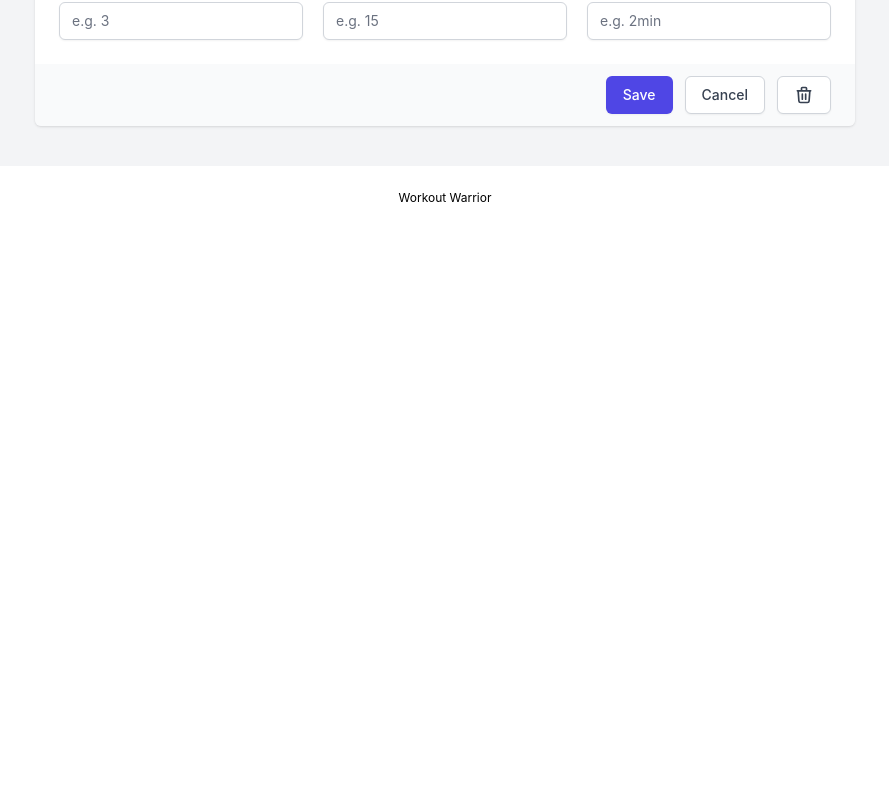
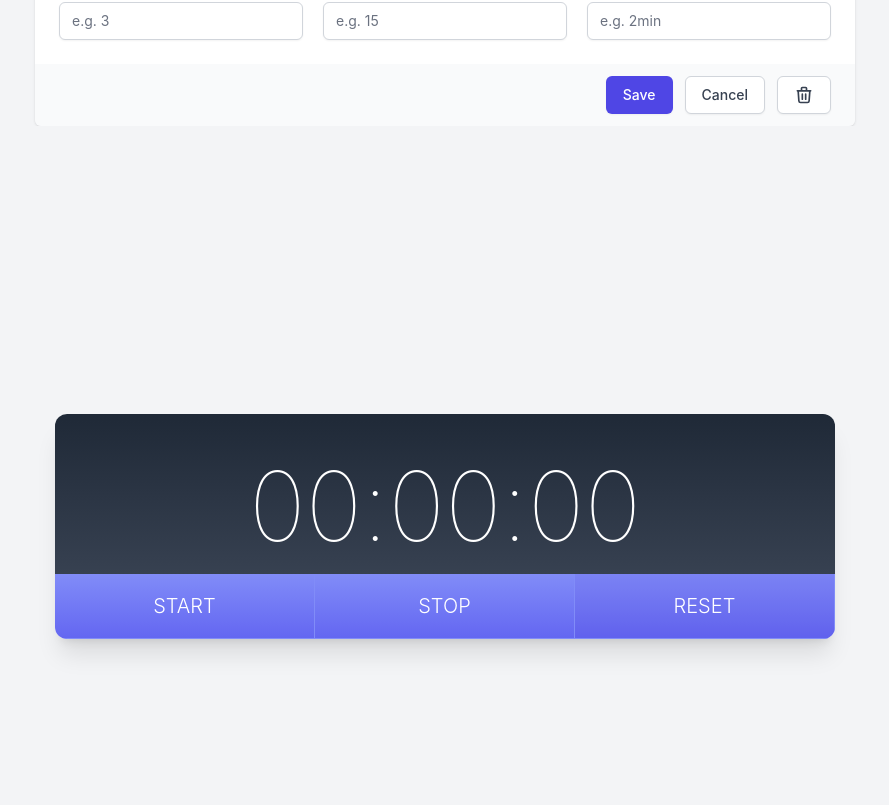
Before and after one commit to ashby-git/workout-warrior, a Next.js app: page / in a window 1280 px wide. Shown: the part 1155-1960 px from the top of the page, without its empty margins (195-1084 px from the left). Before the commit the page ends 1385 px from the top, so only its background shows below. Built offline with nearby package versions, Linux system fonts and the light colour scheme.

Commit message:
💄add stopwatch design

```diff
--- /dev/null
+++ b/components/stopwatch/stopwatch.tsx
@@ -0,0 +1,40 @@
+import React from "react";
+
+const Stopwatch = () => {
+  return (
+    <div className="min-w-screen min-h-screen bg-gray-100 flex items-center justify-center px-5 py-5">
+      <div className="w-full mx-auto rounded-xl bg-gray-100 shadow-xl text-gray-800 relative overflow-hidden ">
+        <div className="w-full h-40 bg-gradient-to-b from-gray-800 to-gray-700 flex items-end text-right">
+          <div className="w-full flex justify-center py-5 px-6 text-6xl md:text-8xl text-white font-thin">
+            <p id="hour">00</p>
+            <span>:</span>
+            <p id="minute">00</p>
+            <span>:</span>
+            <p id="second">00</p>
+          </div>
+        </div>
+        <div className="w-full bg-gradient-to-b from-indigo-400 to-indigo-500">
+          <div className="flex w-full">
+            <div className="w-1/3 border-r border-b border-indigo-400">
+              <button className="w-full h-16 outline-none focus:outline-none hover:bg-indigo-700 hover:bg-opacity-20 text-white text-xl font-light">
+                START
+              </button>
+            </div>
+            <div className="w-1/3 border-r border-b border-indigo-400">
+              <button className="w-full h-16 outline-none focus:outline-none hover:bg-indigo-700 hover:bg-opacity-20 text-white text-xl font-light">
+                STOP
+              </button>
+            </div>
+            <div className="w-1/3 border-r border-b border-indigo-400">
+              <button className="w-full h-16 outline-none focus:outline-none bg-indigo-700 bg-opacity-10 hover:bg-opacity-20 text-white text-xl font-light">
+                RESET
+              </button>
+            </div>
+          </div>
+        </div>
+      </div>
+    </div>
+  );
+};
+
+export default Stopwatch;
--- a/pages/index.tsx
+++ b/pages/index.tsx
@@ -7,6 +7,7 @@ import Carousel from "../components/carousel/carousel";
 import Table from "../components/table/table";
 import ExerciseInfoModal from "../components/exercise-info-modal/exercise-info-modal";
 import TestForm from "../components/exercise-info-modal/test-form";
+import Stopwatch from "../components/stopwatch/stopwatch";
 
 const Home: NextPage = () => {
   return (
@@ -27,6 +28,7 @@ const Home: NextPage = () => {
             <Table />
             <ExerciseInfoModal />
             <TestForm />
+            <Stopwatch />
           </div>
         </main>
         <Footer />
```
